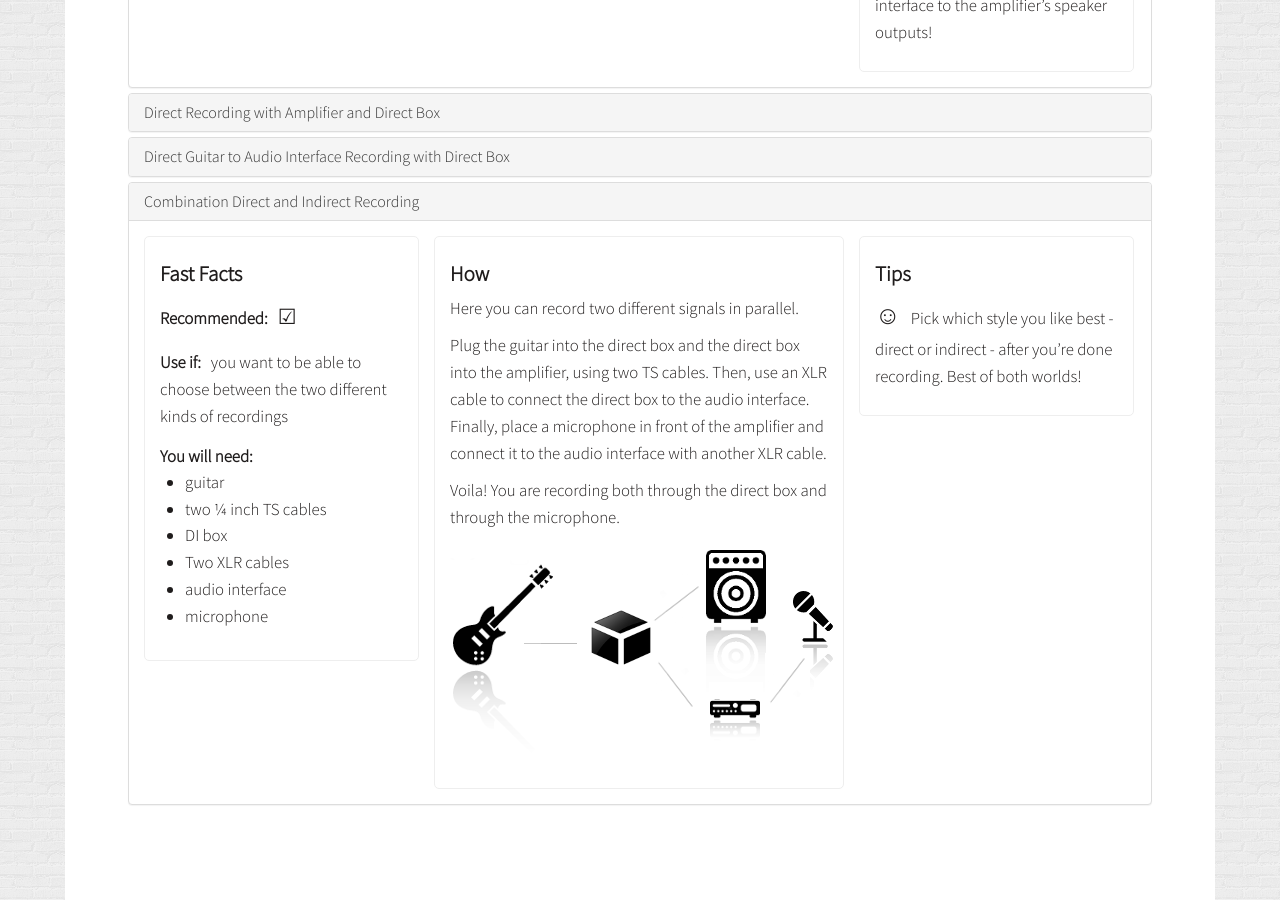
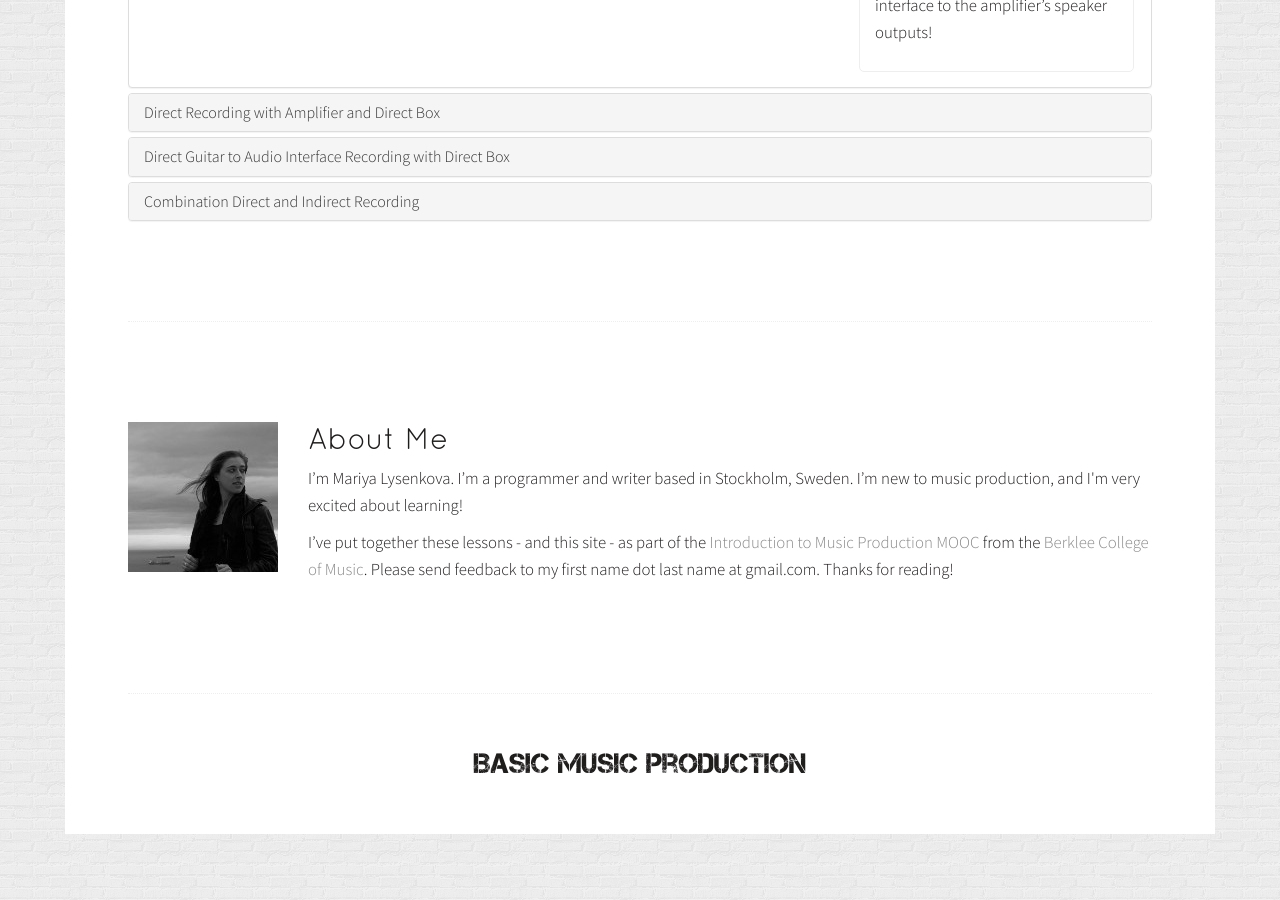
Before and after one commit to mariya/musicproduction, a Jekyll site: the page built from _posts/2014-02-05-pickup-connections.markdown, in a window 1280 px wide and 900 px high, scrolled down 1816 px. Built offline with Jekyll 4.4.1, drawn with Linux system fonts in a browser that asks for light colours; Markdown is read by kramdown in place of the engine named in the settings; after the commit the page ends 2650 px from its top, so only the background shows below that; some of the changed lines change nothing that is shown.

Commit message:
Do not collapse method sections automatically

```diff
--- a/_posts/2014-02-05-pickup-connections.markdown
+++ b/_posts/2014-02-05-pickup-connections.markdown
@@ -168,7 +168,7 @@ extra_css:
         <div class="panel panel-default">
           <div class="panel-heading">
             <h4 class="panel-title">
-              <a data-toggle="collapse" data-parent="#methods" href="#methods-direct-guitar-to-audio-interface-recording">
+              <a data-toggle="collapse" href="#methods-direct-guitar-to-audio-interface-recording">
                 Direct Guitar to Audio Interface Recording
               </a>
             </h4>
@@ -221,7 +221,7 @@ extra_css:
         <div class="panel panel-default">
           <div class="panel-heading">
             <h4 class="panel-title">
-              <a data-toggle="collapse" data-parent="#methods" href="#methods-indirect-recording-with-amplifier-and-mic">
+              <a data-toggle="collapse" href="#methods-indirect-recording-with-amplifier-and-mic">
                 Indirect Recording with Amplifier and Mic
               </a>
             </h4>
@@ -274,7 +274,7 @@ extra_css:
         <div class="panel panel-default">
           <div class="panel-heading">
             <h4 class="panel-title">
-              <a data-toggle="collapse" data-parent="#methods" href="#methods-direct-recording-with-amplifier">
+              <a data-toggle="collapse" href="#methods-direct-recording-with-amplifier">
                 Direct Recording with Amplifier
               </a>
             </h4>
@@ -323,7 +323,7 @@ extra_css:
         <div class="panel panel-default">
           <div class="panel-heading">
             <h4 class="panel-title">
-              <a data-toggle="collapse" data-parent="#methods" href="#methods-direct-recording-with-amplifier-and-direct-box">
+              <a data-toggle="collapse" href="#methods-direct-recording-with-amplifier-and-direct-box">
                 Direct Recording with Amplifier and Direct Box
               </a>
             </h4>
@@ -374,7 +374,7 @@ extra_css:
         <div class="panel panel-default">
           <div class="panel-heading">
             <h4 class="panel-title">
-              <a data-toggle="collapse" data-parent="#methods" href="#methods-direct-guitar-to-audio-interface-recording-with-direct-box">
+              <a data-toggle="collapse" href="#methods-direct-guitar-to-audio-interface-recording-with-direct-box">
                 Direct Guitar to Audio Interface Recording with Direct Box
               </a>
             </h4>
@@ -424,12 +424,12 @@ extra_css:
         <div class="panel panel-default">
           <div class="panel-heading">
             <h4 class="panel-title">
-              <a data-toggle="collapse" data-parent="#methods" href="#methods-combination-direct-and-indirect-recording">
+              <a data-toggle="collapse" href="#methods-combination-direct-and-indirect-recording">
                 Combination Direct and Indirect Recording
               </a>
             </h4>
           </div>
-          <div id="methods-combination-direct-and-indirect-recording" class="panel-collapse collapse in">
+          <div id="methods-combination-direct-and-indirect-recording" class="panel-collapse collapse">
             <div class="panel-body">
               <section>
                 <h5>Fast Facts</h5>
```
